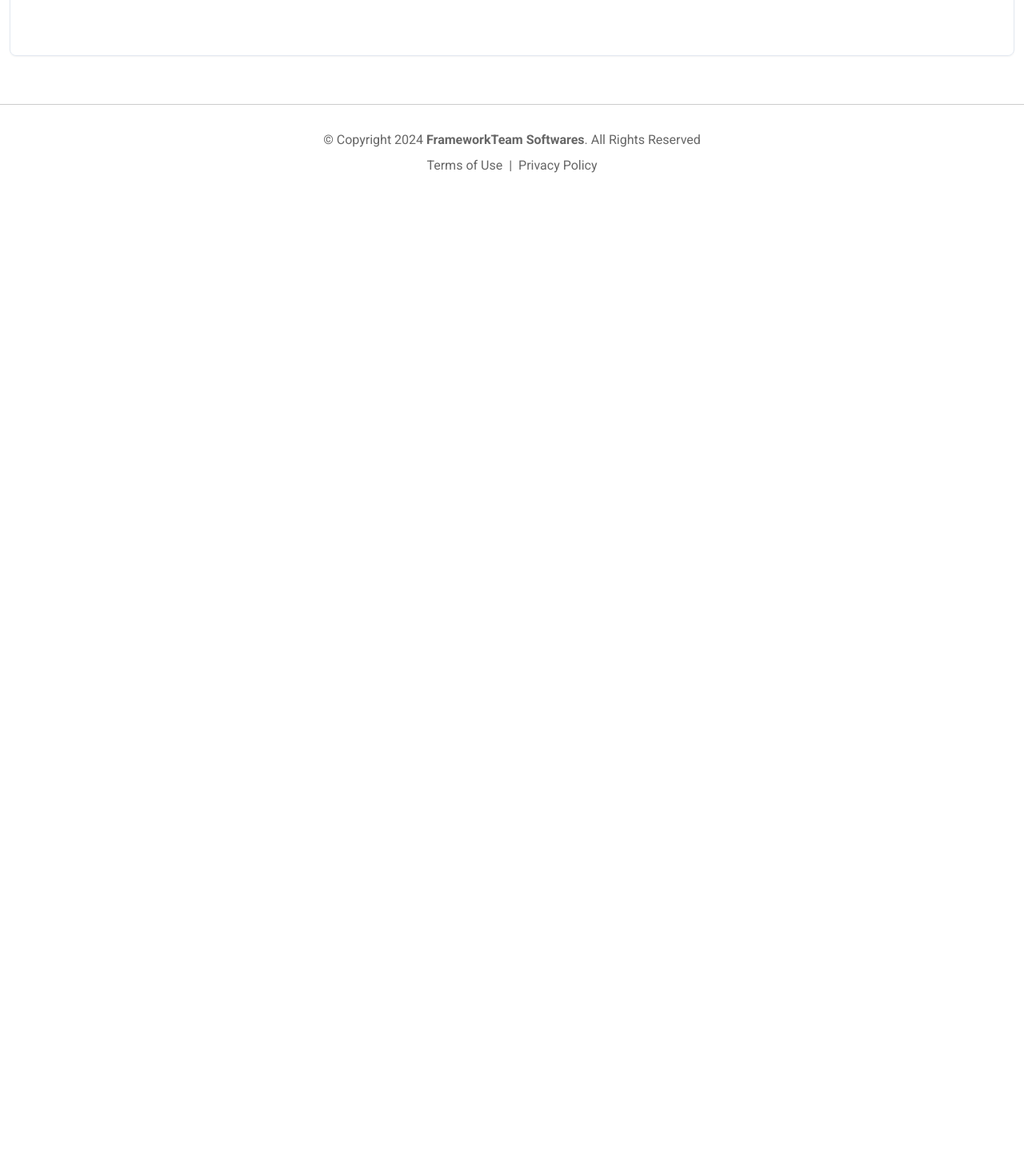
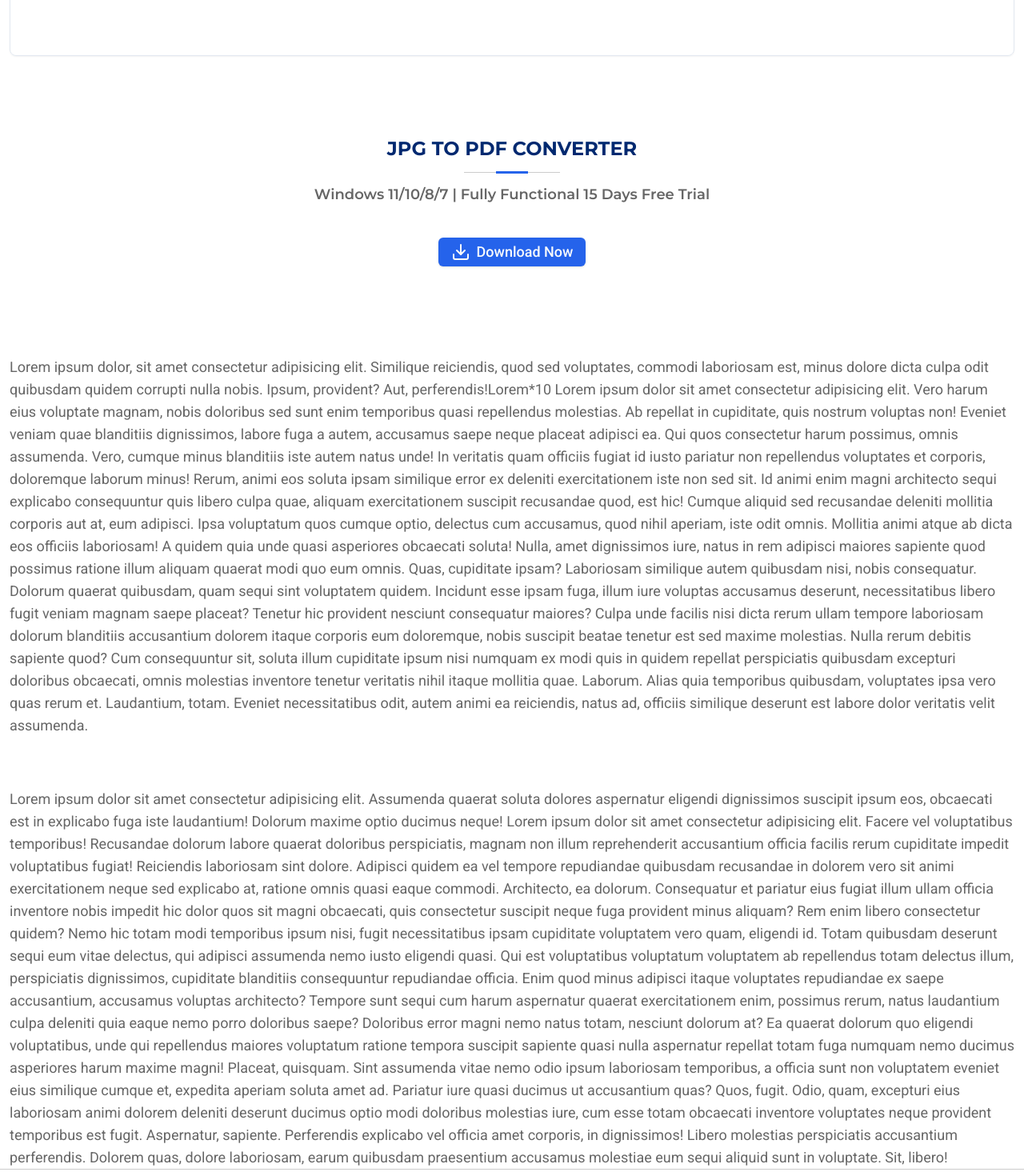
Before and after one commit to ChauhanJaved/jpg-to-pdf-converter, a Next.js app: page / in a window 1280 px wide. Shown: the part 480-1950 px from the top of the page at 80% size. Before the commit the page ends 800 px from the top, so only its background shows below. Built offline with nearby package versions, Linux system fonts and the light colour scheme.

Commit message:
Desktop component updates

```diff
--- a/src/app/page.tsx
+++ b/src/app/page.tsx
@@ -1,10 +1,16 @@
+import Contact from "@/components/contact";
+import Desktop from "@/components/desktop";
 import Hero from "@/components/Hero";
+import Purchase from "@/components/purchase";
 import ScrollTop from "@/components/UI/ScrollTop";
 
 export default function Home() {
   return (
     <main id="main" className="text-lg">
       <Hero />
+      <Desktop />
+      <Purchase />
+      <Contact />
       <ScrollTop />
     </main>
   );
--- a/src/components/Header.tsx
+++ b/src/components/Header.tsx
@@ -39,8 +39,6 @@ export default function Header({ defaultActiveSection = "" }: HeaderProps) {
       const section = hash.substring(1); // Remove the "#" from the hash
       if (headerNavItems.includes(section)) {
         setActiveSection(section);
-      } else {
-        setActiveSection(HeaderNavItems.Portfolio);
       }
     } else {
       setActiveSection(defaultActiveSection);
--- /dev/null
+++ b/src/components/contact.tsx
@@ -0,0 +1,49 @@
+import { HeaderNavItems } from "@/data/website-data";
+import React from "react";
+
+export default function Contact() {
+  return (
+    <section
+      id={HeaderNavItems.Contact}
+      className="container mx-auto scroll-m-[64px] px-3 pt-16 text-lg xl:max-w-screen-xl"
+    >
+      Lorem ipsum dolor sit amet consectetur adipisicing elit. Assumenda quaerat
+      soluta dolores aspernatur eligendi dignissimos suscipit ipsum eos,
+      obcaecati est in explicabo fuga iste laudantium! Dolorum maxime optio
+      ducimus neque! Lorem ipsum dolor sit amet consectetur adipisicing elit.
+      Facere vel voluptatibus temporibus! Recusandae dolorum labore quaerat
+      doloribus perspiciatis, magnam non illum reprehenderit accusantium officia
+      facilis rerum cupiditate impedit voluptatibus fugiat! Reiciendis
+      laboriosam sint dolore. Adipisci quidem ea vel tempore repudiandae
+      quibusdam recusandae in dolorem vero sit animi exercitationem neque sed
+      explicabo at, ratione omnis quasi eaque commodi. Architecto, ea dolorum.
+      Consequatur et pariatur eius fugiat illum ullam officia inventore nobis
+      impedit hic dolor quos sit magni obcaecati, quis consectetur suscipit
+      neque fuga provident minus aliquam? Rem enim libero consectetur quidem?
+      Nemo hic totam modi temporibus ipsum nisi, fugit necessitatibus ipsam
+      cupiditate voluptatem vero quam, eligendi id. Totam quibusdam deserunt
+      sequi eum vitae delectus, qui adipisci assumenda nemo iusto eligendi
+      quasi. Qui est voluptatibus voluptatum voluptatem ab repellendus totam
+      delectus illum, perspiciatis dignissimos, cupiditate blanditiis
+      consequuntur repudiandae officia. Enim quod minus adipisci itaque
+      voluptates repudiandae ex saepe accusantium, accusamus voluptas
+      architecto? Tempore sunt sequi cum harum aspernatur quaerat exercitationem
+      enim, possimus rerum, natus laudantium culpa deleniti quia eaque nemo
+      porro doloribus saepe? Doloribus error magni nemo natus totam, nesciunt
+      dolorum at? Ea quaerat dolorum quo eligendi voluptatibus, unde qui
+      repellendus maiores voluptatum ratione tempora suscipit sapiente quasi
+      nulla aspernatur repellat totam fuga numquam nemo ducimus asperiores harum
+      maxime magni! Placeat, quisquam. Sint assumenda vitae nemo odio ipsum
+      laboriosam temporibus, a officia sunt non voluptatem eveniet eius
+      similique cumque et, expedita aperiam soluta amet ad. Pariatur iure quasi
+      ducimus ut accusantium quas? Quos, fugit. Odio, quam, excepturi eius
+      laboriosam animi dolorem deleniti deserunt ducimus optio modi doloribus
+      molestias iure, cum esse totam obcaecati inventore voluptates neque
+      provident temporibus est fugit. Aspernatur, sapiente. Perferendis
+      explicabo vel officia amet corporis, in dignissimos! Libero molestias
+      perspiciatis accusantium perferendis. Dolorem quas, dolore laboriosam,
+      earum quibusdam praesentium accusamus molestiae eum sequi aliquid sunt in
+      voluptate. Sit, libero!
+    </section>
+  );
+}
--- /dev/null
+++ b/src/components/desktop.tsx
@@ -0,0 +1,42 @@
+import {
+  HeaderNavItems,
+  portfolioItems,
+  ProductIDs,
+} from "@/data/website-data";
+import React from "react";
+import SectionHeader from "./UI/SectionHeader";
+import { Button } from "./UI/Button";
+import { Download } from "lucide-react";
+import Link from "next/link";
+
+export default function Desktop() {
+  const portfolioItem = portfolioItems.find(
+    (item) => item.id === ProductIDs.JPGtoPDFConverter,
+  );
+  return (
+    portfolioItem && (
+      <section
+        id={HeaderNavItems.Desktop}
+        className="container mx-auto flex scroll-m-[64px] flex-col items-center justify-center px-3 py-10 xl:max-w-screen-xl"
+      >
+        <SectionHeader
+          caption={portfolioItem.title}
+          desc={
+            portfolioItem.desc
+              ? portfolioItem.desc
+              : "Windows 11/10/8/7 | Fully Functional 15 Days Free Trial"
+          }
+        />
+        <Button className="m-2 mt-10 lg:text-lg">
+          <Link
+            href={portfolioItem.downloadLink}
+            className="flex items-center justify-center"
+          >
+            <Download className="mr-2 h-4 w-4 lg:h-6 lg:w-6" />
+            <p> Download Now</p>
+          </Link>
+        </Button>
+      </section>
+    )
+  );
+}
--- /dev/null
+++ b/src/components/purchase.tsx
@@ -0,0 +1,47 @@
+import { HeaderNavItems } from "@/data/website-data";
+import React from "react";
+
+export default function Purchase() {
+  return (
+    <section
+      id={HeaderNavItems.Purchase}
+      className="container mx-auto scroll-m-[64px] px-3 pt-16 text-lg xl:max-w-screen-xl"
+    >
+      Lorem ipsum dolor, sit amet consectetur adipisicing elit. Similique
+      reiciendis, quod sed voluptates, commodi laboriosam est, minus dolore
+      dicta culpa odit quibusdam quidem corrupti nulla nobis. Ipsum, provident?
+      Aut, perferendis!Lorem*10 Lorem ipsum dolor sit amet consectetur
+      adipisicing elit. Vero harum eius voluptate magnam, nobis doloribus sed
+      sunt enim temporibus quasi repellendus molestias. Ab repellat in
+      cupiditate, quis nostrum voluptas non! Eveniet veniam quae blanditiis
+      dignissimos, labore fuga a autem, accusamus saepe neque placeat adipisci
+      ea. Qui quos consectetur harum possimus, omnis assumenda. Vero, cumque
+      minus blanditiis iste autem natus unde! In veritatis quam officiis fugiat
+      id iusto pariatur non repellendus voluptates et corporis, doloremque
+      laborum minus! Rerum, animi eos soluta ipsam similique error ex deleniti
+      exercitationem iste non sed sit. Id animi enim magni architecto sequi
+      explicabo consequuntur quis libero culpa quae, aliquam exercitationem
+      suscipit recusandae quod, est hic! Cumque aliquid sed recusandae deleniti
+      mollitia corporis aut at, eum adipisci. Ipsa voluptatum quos cumque optio,
+      delectus cum accusamus, quod nihil aperiam, iste odit omnis. Mollitia
+      animi atque ab dicta eos officiis laboriosam! A quidem quia unde quasi
+      asperiores obcaecati soluta! Nulla, amet dignissimos iure, natus in rem
+      adipisci maiores sapiente quod possimus ratione illum aliquam quaerat modi
+      quo eum omnis. Quas, cupiditate ipsam? Laboriosam similique autem
+      quibusdam nisi, nobis consequatur. Dolorum quaerat quibusdam, quam sequi
+      sint voluptatem quidem. Incidunt esse ipsam fuga, illum iure voluptas
+      accusamus deserunt, necessitatibus libero fugit veniam magnam saepe
+      placeat? Tenetur hic provident nesciunt consequatur maiores? Culpa unde
+      facilis nisi dicta rerum ullam tempore laboriosam dolorum blanditiis
+      accusantium dolorem itaque corporis eum doloremque, nobis suscipit beatae
+      tenetur est sed maxime molestias. Nulla rerum debitis sapiente quod? Cum
+      consequuntur sit, soluta illum cupiditate ipsum nisi numquam ex modi quis
+      in quidem repellat perspiciatis quibusdam excepturi doloribus obcaecati,
+      omnis molestias inventore tenetur veritatis nihil itaque mollitia quae.
+      Laborum. Alias quia temporibus quibusdam, voluptates ipsa vero quas rerum
+      et. Laudantium, totam. Eveniet necessitatibus odit, autem animi ea
+      reiciendis, natus ad, officiis similique deserunt est labore dolor
+      veritatis velit assumenda.
+    </section>
+  );
+}
--- a/src/data/website-data.tsx
+++ b/src/data/website-data.tsx
@@ -9,8 +9,8 @@ export const email: string = "support@frameworkteam.com";
 export const copyrightYear: string = new Date().getFullYear().toString();
 export enum HeaderNavItems {
   Home = "home",
-  Services = "services",
-  Portfolio = "portfolio",
+  Desktop = "Desktop",
+  Purchase = "Purchase",
   Contact = "contact",
 }
 export const heroTitle: string =
@@ -19,8 +19,8 @@ export const heroDesc: string =
   "We are team of talented professionals creating feature-rich Progressive Web Apps and Windows Desktop Applications.";
 export const headerNavItems: string[] = [
   HeaderNavItems.Home,
-  HeaderNavItems.Services,
-  HeaderNavItems.Portfolio,
+  HeaderNavItems.Desktop,
+  HeaderNavItems.Purchase,
   HeaderNavItems.Contact,
 ];
 export const indexMetadata: Metadata = {
```
